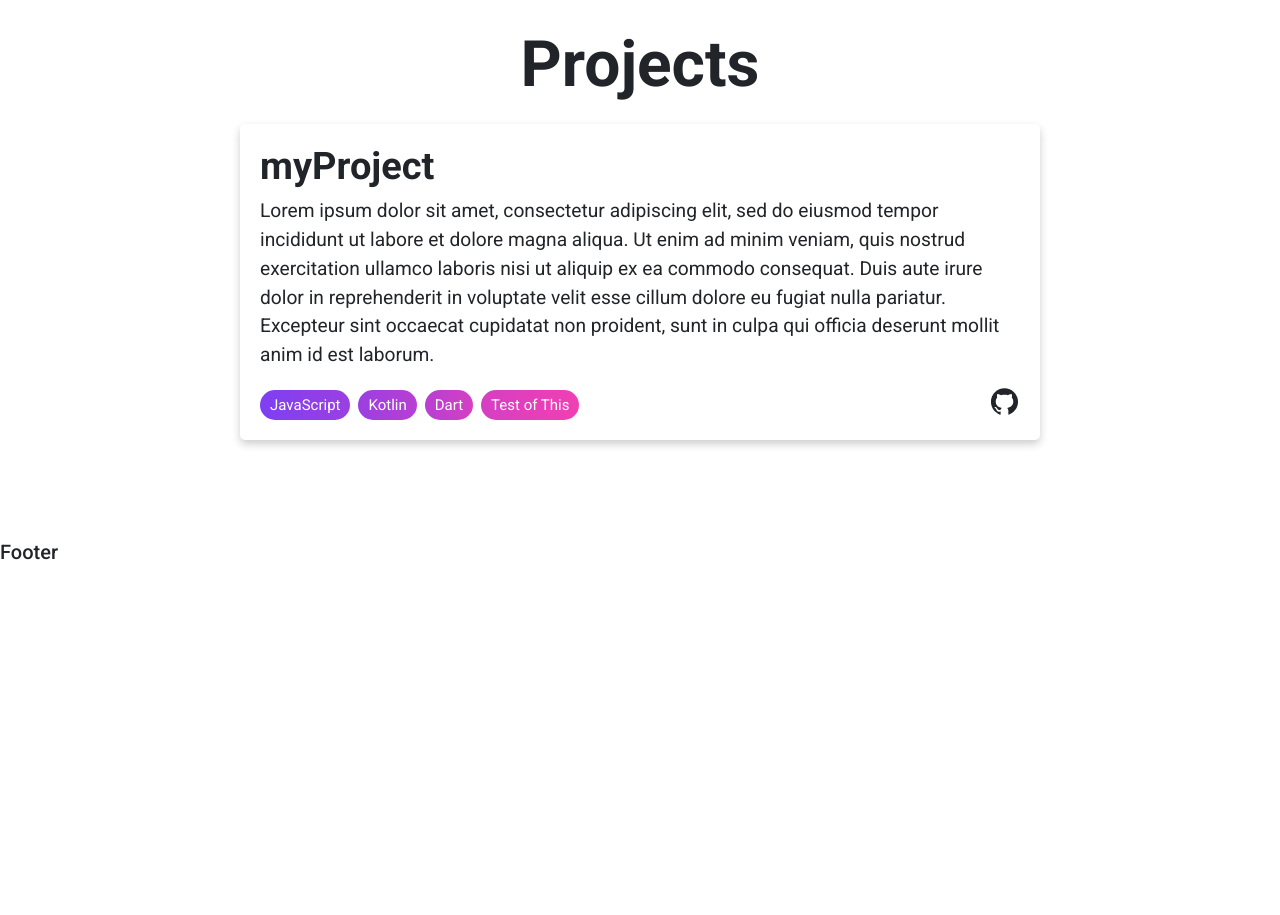
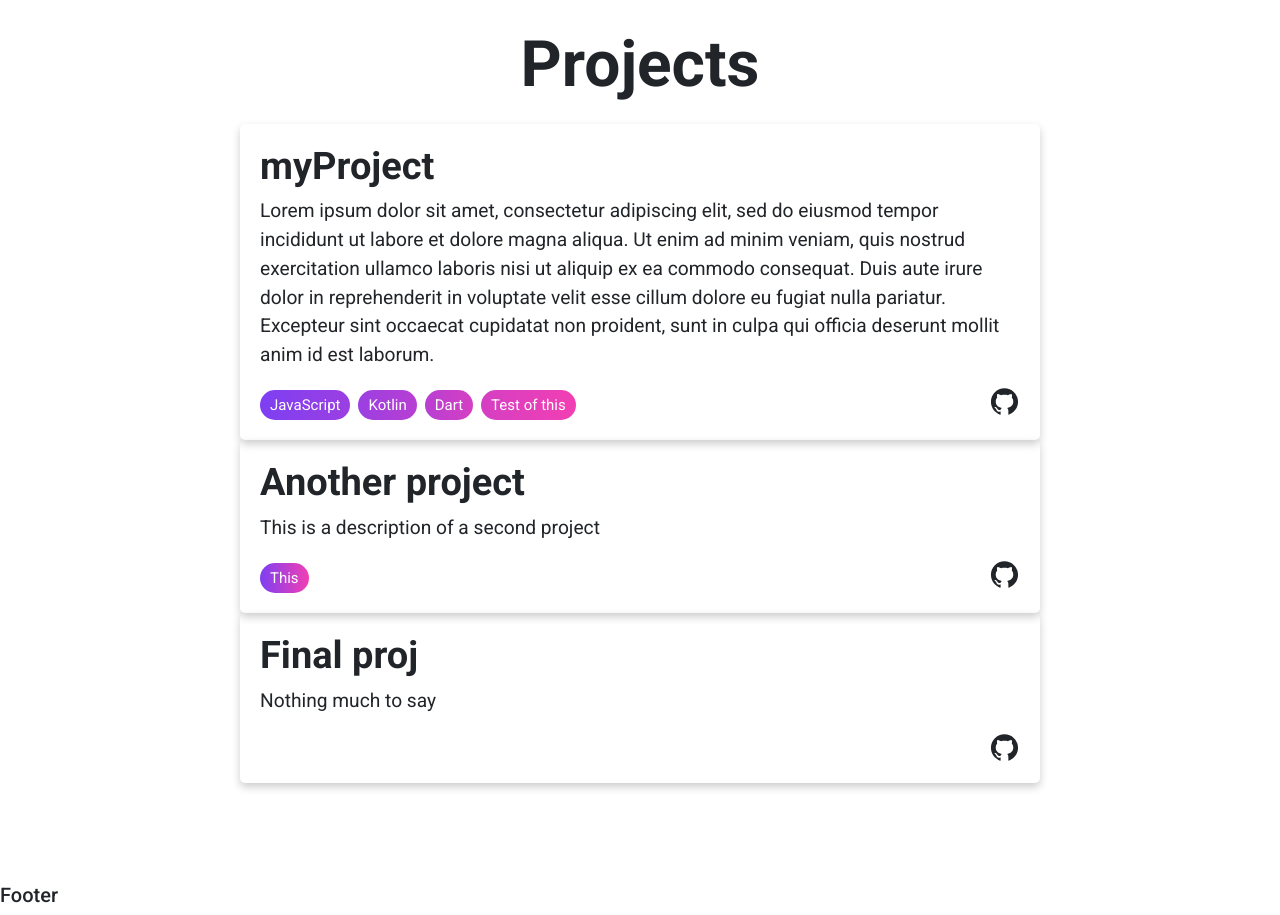
Before and after one commit to devkav/personalWebsite, a React (Create React App) app: page / in a window 1280 px wide. Shown: the part 2340-3255 px from the top of the page. Before the commit the page ends 2912 px from the top, so only its background shows below. Built offline with nearby package versions, Linux system fonts and the light colour scheme.

Commit message:
stubbed carousel

```diff
--- /dev/null
+++ b/src/components/ProjectCarousel.jsx
@@ -0,0 +1,27 @@
+import { Component } from 'react';
+import ProjectView from './ProjectView';
+
+class ProjectCarousel extends Component {
+    render() {
+        let projects = this.props.projects
+        let projectViews = []
+        let numProjects = projects.length
+
+        for (let i = 0; i < numProjects; i++) {
+            let current = projects[i]
+            projectViews.push(<ProjectView
+                title={current.title}
+                description={current.description}
+                tags={current.tags}
+            />)
+        }
+
+        return (
+            <div>
+            {projectViews}
+            </div>
+        );
+    }
+}
+
+export default ProjectCarousel;
--- a/src/components/ProjectView.jsx
+++ b/src/components/ProjectView.jsx
@@ -17,13 +17,7 @@ class ProjectView extends Component {
         return (
             <div className="project-card">
                 <h3>{this.props.title}</h3>
-                <p>Lorem ipsum dolor sit amet, consectetur adipiscing elit, sed do
-                    eiusmod tempor incididunt ut labore et dolore magna aliqua. Ut enim
-                    ad minim veniam, quis nostrud exercitation ullamco laboris
-                    nisi ut aliquip ex ea commodo consequat. Duis aute irure dolor in reprehenderit
-                    in voluptate velit esse cillum dolore eu fugiat nulla pariatur. Excepteur sint
-                    occaecat cupidatat non proident, sunt in culpa qui officia deserunt mollit anim
-                    id est laborum.</p>
+                <p>{this.props.description}</p>
 
                 <div className="project-card-footer">
                     <div className="chips-row">
--- a/src/pages/Projects.jsx
+++ b/src/pages/Projects.jsx
@@ -1,14 +1,34 @@
 import '../style/Projects.css';
 import { Component } from 'react';
 import ProjectView from '../components/ProjectView';
+import ProjectCarousel from '../components/ProjectCarousel';
 
 class Projects extends Component {
     render() {
+        let projects = [
+            {
+                title: "myProject",
+                description: "Lorem ipsum dolor sit amet, consectetur adipiscing elit, sed do eiusmod tempor incididunt ut labore et dolore magna aliqua. Ut enim ad minim veniam, quis nostrud exercitation ullamco laboris nisi ut aliquip ex ea commodo consequat. Duis aute irure dolor in reprehenderit in voluptate velit esse cillum dolore eu fugiat nulla pariatur. Excepteur sint occaecat cupidatat non proident, sunt in culpa qui officia deserunt mollit anim id est laborum.",
+                tags: ["JavaScript", "Kotlin", "Dart", "Test of this"],
+                githubLink: "https://www.google.com"
+            }, {
+                title: "Another project",
+                description: "This is a description of a second project",
+                tags: ["This"],
+                githubLink: "https://kavalchek.dev"
+            }, {
+                title: "Final proj",
+                description: "Nothing much to say",
+                tags: [],
+                githubLink: "https://github.com/devanturtle7"
+            }
+        ]
+
         return (
             <div className="centered-col">
             <div id="projects">
                 <h2 id="projects-label">Projects</h2>
-                <ProjectView title="myProject" tags={["JavaScript", "Kotlin", "Dart", "Test of This"]} githubLink="https://google.com"/>
+                <ProjectCarousel projects={projects}/>
             </div>
             </div>
         );
```
